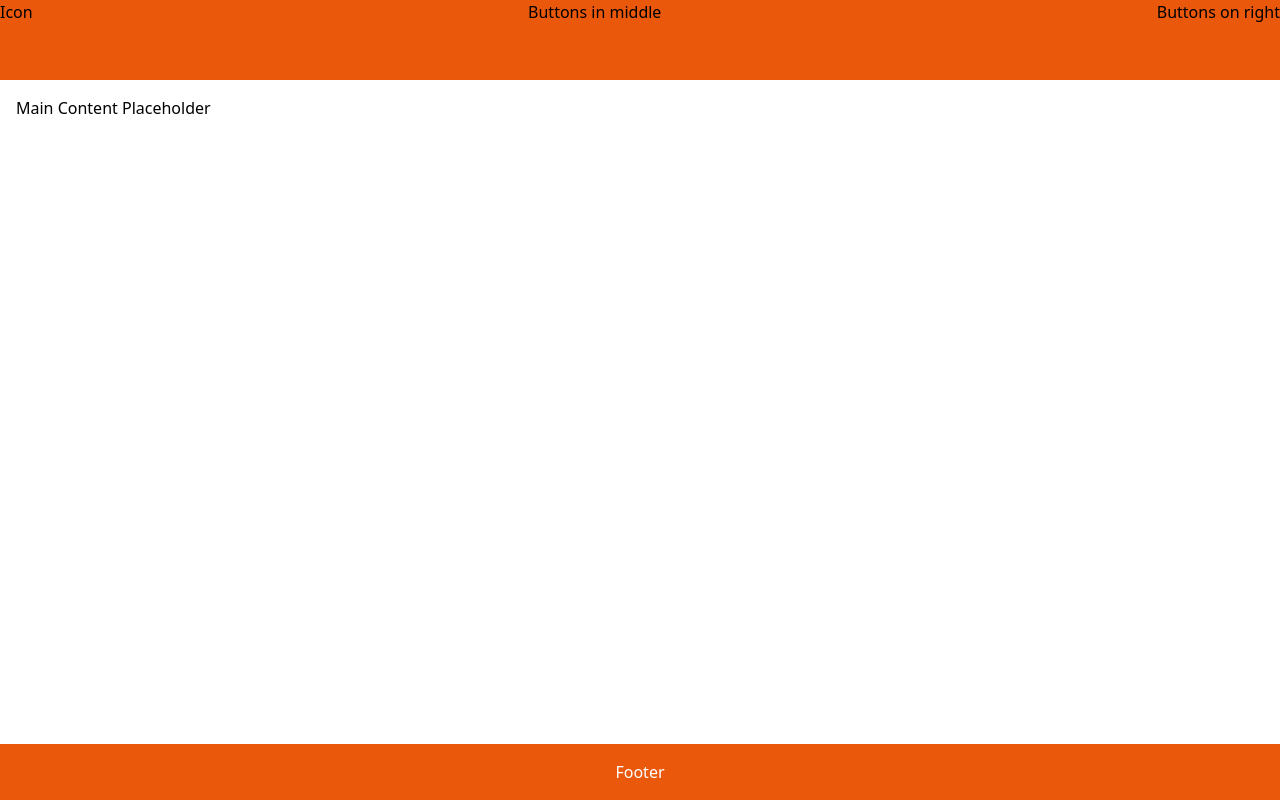
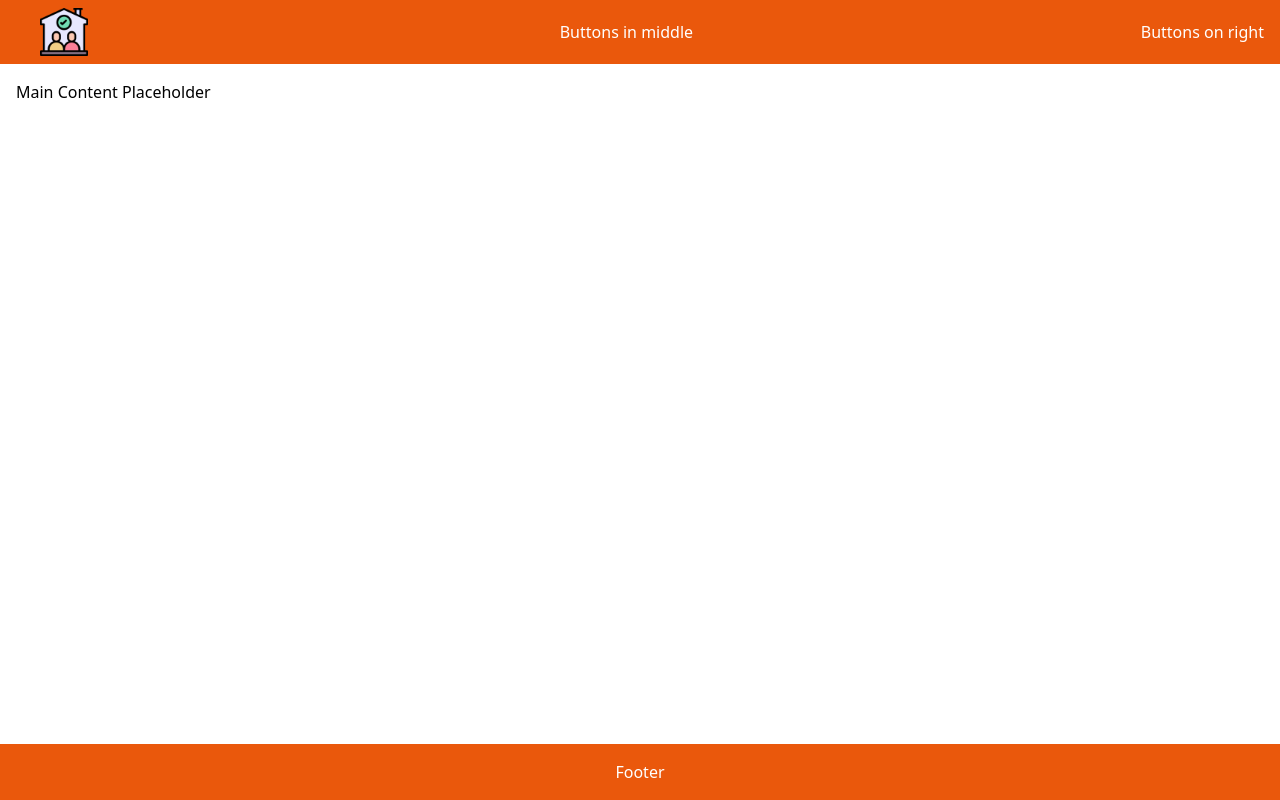
Before and after one commit to williamntlam/rate-my-rental, a React (Vite) app in the folder frontend/: page / in a window 1280 px wide. Built offline with nearby package versions, Linux system fonts and the light colour scheme.

Commit message:
feat: added header icon in top left author: William Lam<williamntlam@gmail.com>

```diff
--- a/frontend/index.html
+++ b/frontend/index.html
@@ -2,7 +2,7 @@
 <html lang="en">
   <head>
     <meta charset="UTF-8" />
-    <link rel="icon" type="image/svg+xml" href="/vite.svg" />
+    <link rel="icon" type="/headerIcon.png" href="/headerIcon.png" />
     <meta name="viewport" content="width=device-width, initial-scale=1.0" />
     <title>RateMyRoommate</title>
   </head>
--- a/frontend/src/components/layout/Header.tsx
+++ b/frontend/src/components/layout/Header.tsx
@@ -1,7 +1,11 @@
+import headerIcon from "/headerIcon.png";
+
 const Header = () => {
   return (
-    <header className="w-100 bg-orange-600 h-20 flex justify-between">
-      <div>Icon</div>
+    <header className="flex items-center justify-between p-4 bg-orange-600 text-white h-16">
+      <div>
+        <img src={headerIcon} className="p-6 w-24 h-24 object-contain" />
+      </div>
       <div>Buttons in middle</div>
       <div>Buttons on right</div>
     </header>
```
Also changed, not shown: frontend/public/headerIcon.png (added).
